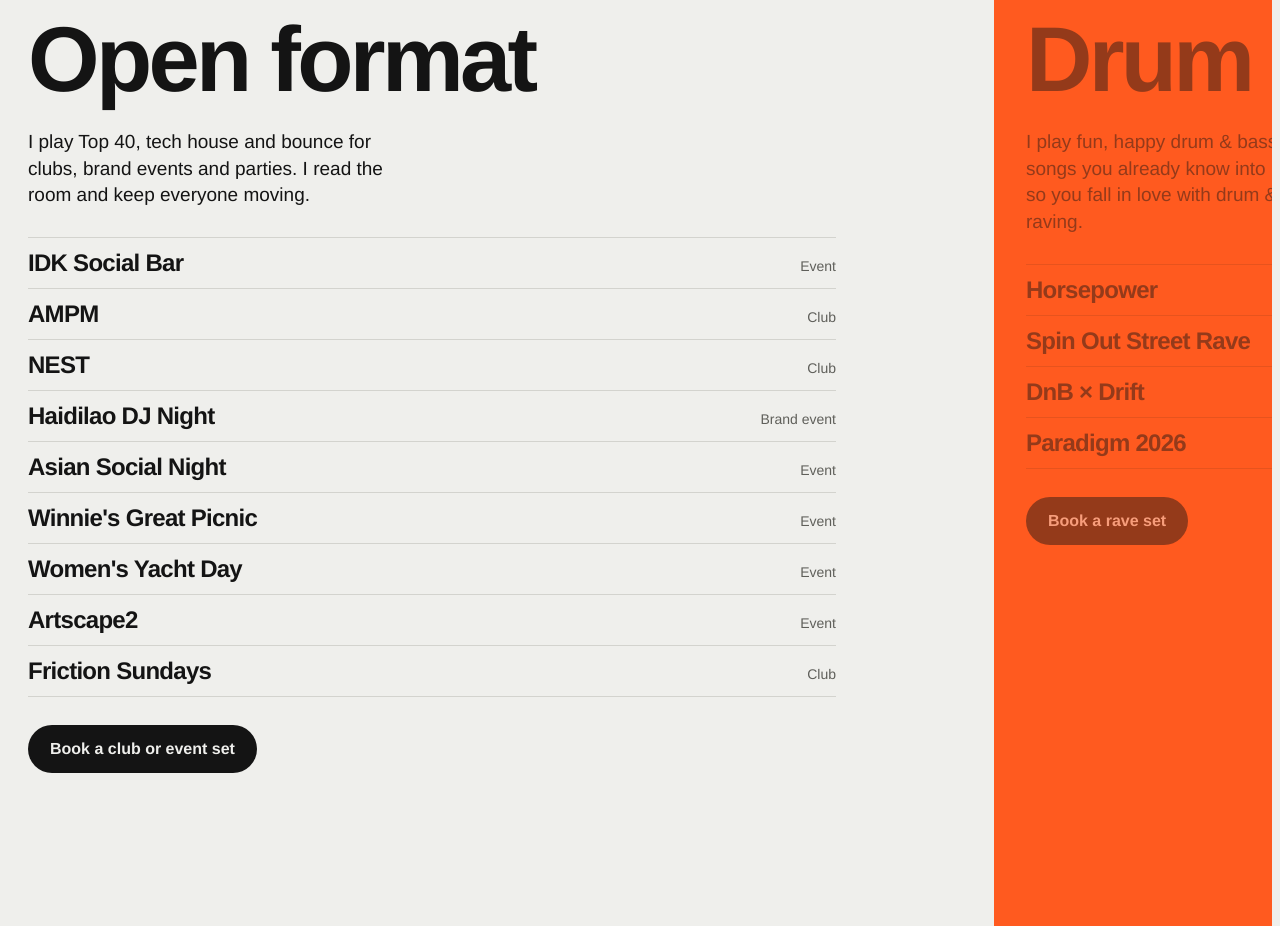
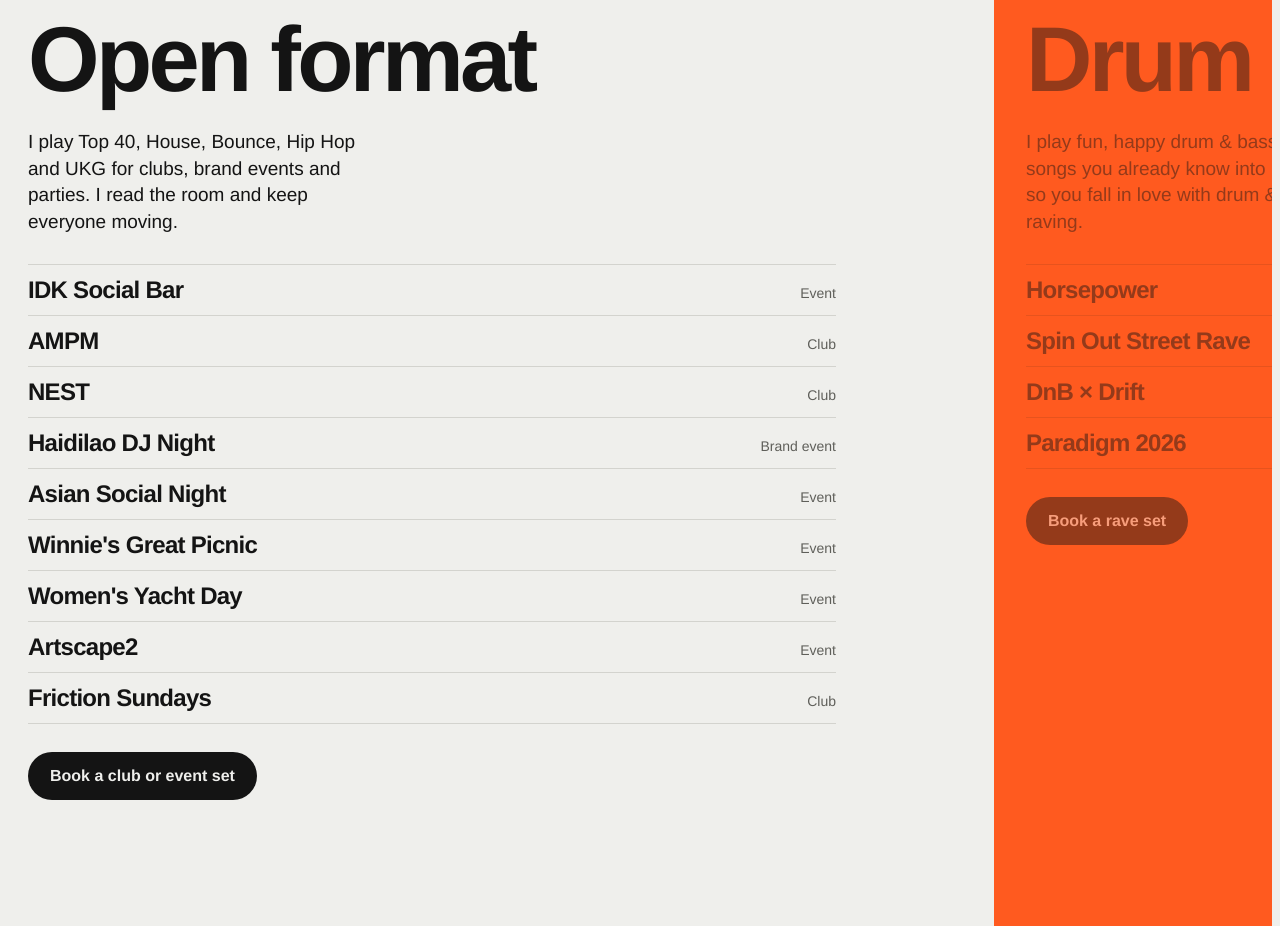
Before and after one commit to valennnnqiu/valen-site, a plain HTML site: page index.html in a window 1280 px wide. Shown: the part 1560-2486 px from the top of the page. Drawn offline with Linux system fonts and the light colour scheme; a web font is replaced by a local one.

Commit message:
Update club deck genres line
Co-Authored-By: Claude Sonnet 5.5 <noreply@anthropic.com>

```diff
--- a/index.html
+++ b/index.html
@@ -445,7 +445,7 @@ a.cover:hover .sq .blur{transform:rotate(-14deg) translateX(-30%)}
         <div class="inner">
           <div class="meta"><span>For clubs, brands and parties</span><span class="bpm num">100–128 BPM</span></div>
           <h2>Open format</h2>
-          <p class="say">I play Top 40, tech house and bounce for clubs, brand events and parties. I read the room and keep everyone moving.</p>
+          <p class="say">I play Top 40, House, Bounce, Hip Hop and UKG for clubs, brand events and parties. I read the room and keep everyone moving.</p>
           <ul class="gl">
             <li data-date="2026-11-20"><span class="n">IDK Social Bar</span><span class="h">Event</span></li>
             <li><span class="n">AMPM</span><span class="h">Club</span></li>
```
